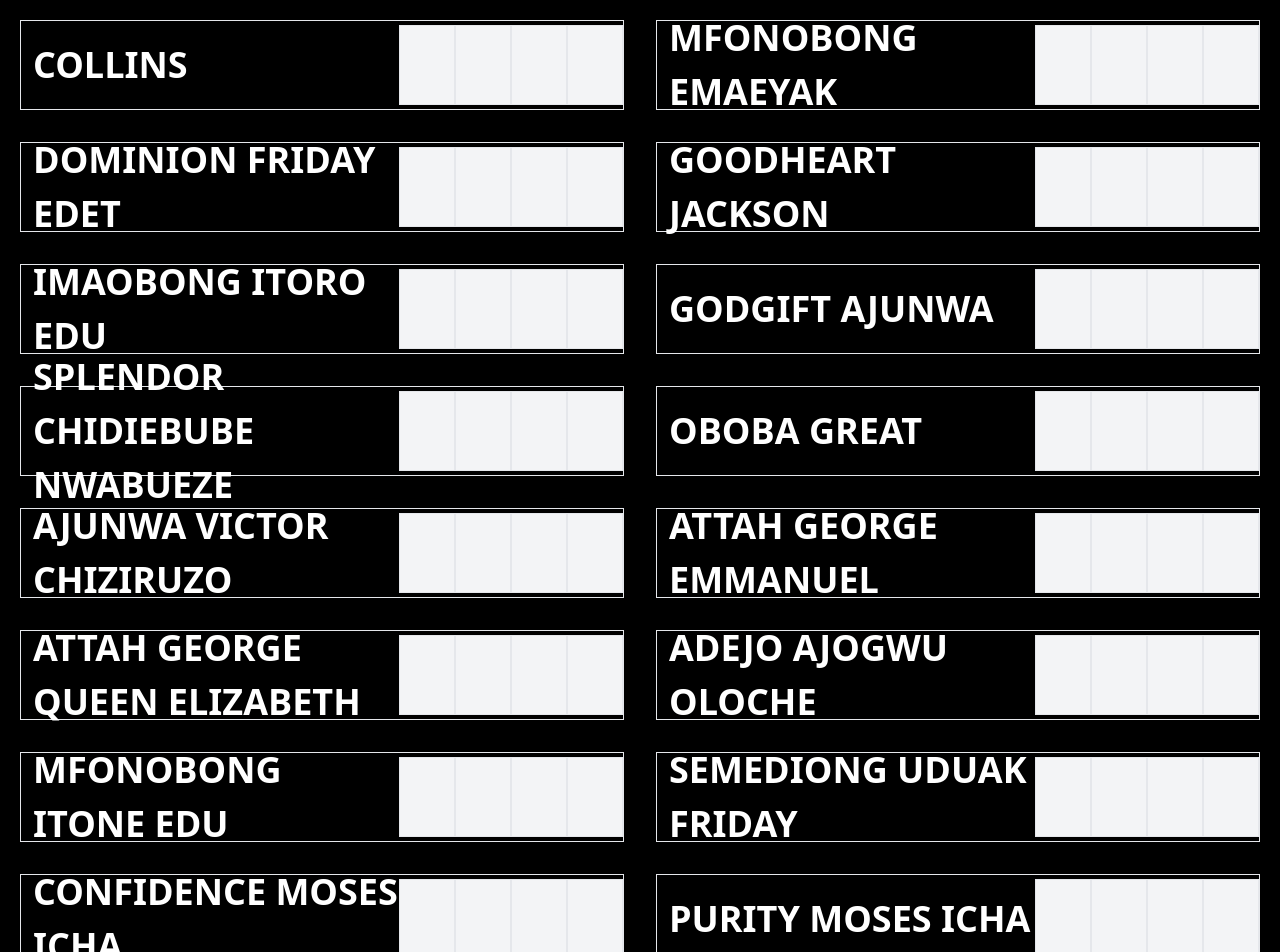
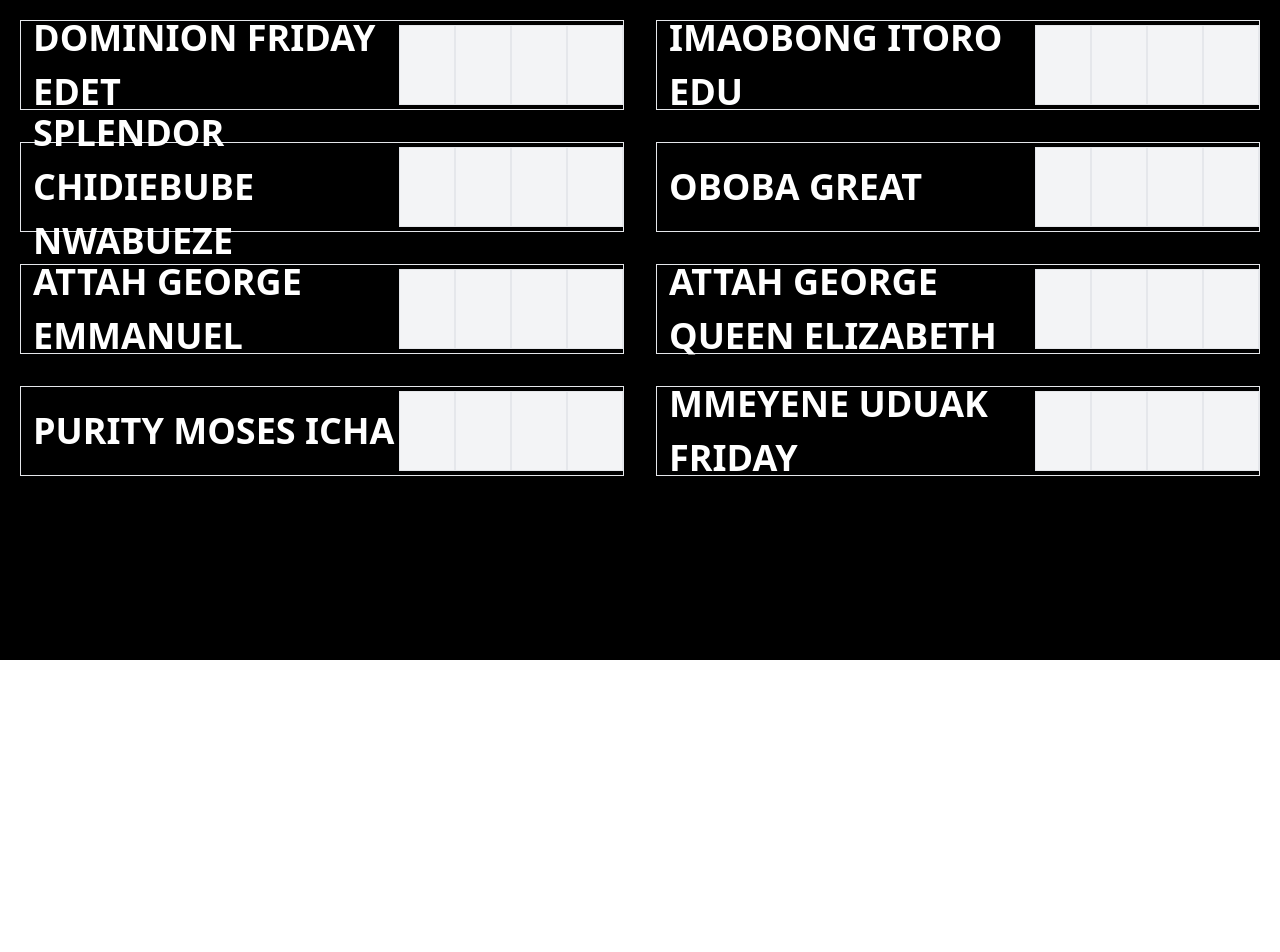
Before and after one commit to codes001/quiz-app, a React (Create React App) app: page /first in a window 1280 px wide. Shown: the part 140-1092 px from the top of the page. After the commit the page ends 800 px from the top, so only its background shows below. Built offline with nearby package versions, Linux system fonts and the light colour scheme.

Commit message:
Modified names

```diff
--- a/src/data.js
+++ b/src/data.js
@@ -2,21 +2,13 @@ const data = {
   first: {
     title: "Ages 6-10",
     participants: [
-      "Collins",
-      "Mfonobong Emaeyak",
+
       "Dominion Friday Edet",
-      "Goodheart Jackson",
       "Imaobong Itoro Edu",
-      "Godgift Ajunwa",
       "Splendor Chidiebube Nwabueze",
       "Oboba Great",
-      "Ajunwa Victor Chiziruzo",
       "Attah George Emmanuel",
       "Attah George Queen Elizabeth",
-      "Adejo Ajogwu Oloche",
-      "Mfonobong Itone Edu",
-      "Semediong Uduak Friday",
-      "Confidence Moses Icha",
       "Purity Moses Icha",
       "Mmeyene Uduak Friday"
     ],
@@ -24,17 +16,12 @@ const data = {
   second: {
     title: "Ages 11-15",
         participants: [
-      "Oche Yusuf Bobby",
       "Ben Nnamma",
-      "Joel Sydney Asuquo",
       "Esiet Etinyene Donald",
-      "Collins Yusuf Bobby",
       "Medara Clement Essien",
       "George Itoro Edu",
-      "Edu Etienoabasi Itora",
+      "Edu Etienoabasi Itoro",
       "Ohiri Favour Chioma",
-      "Enyo-Ojo Samson Goodness",
-      "Edith Moses Icha",
       "Ochanya Yusuf Bobby",
       "Gideon Friday Edet",
     ],
```
